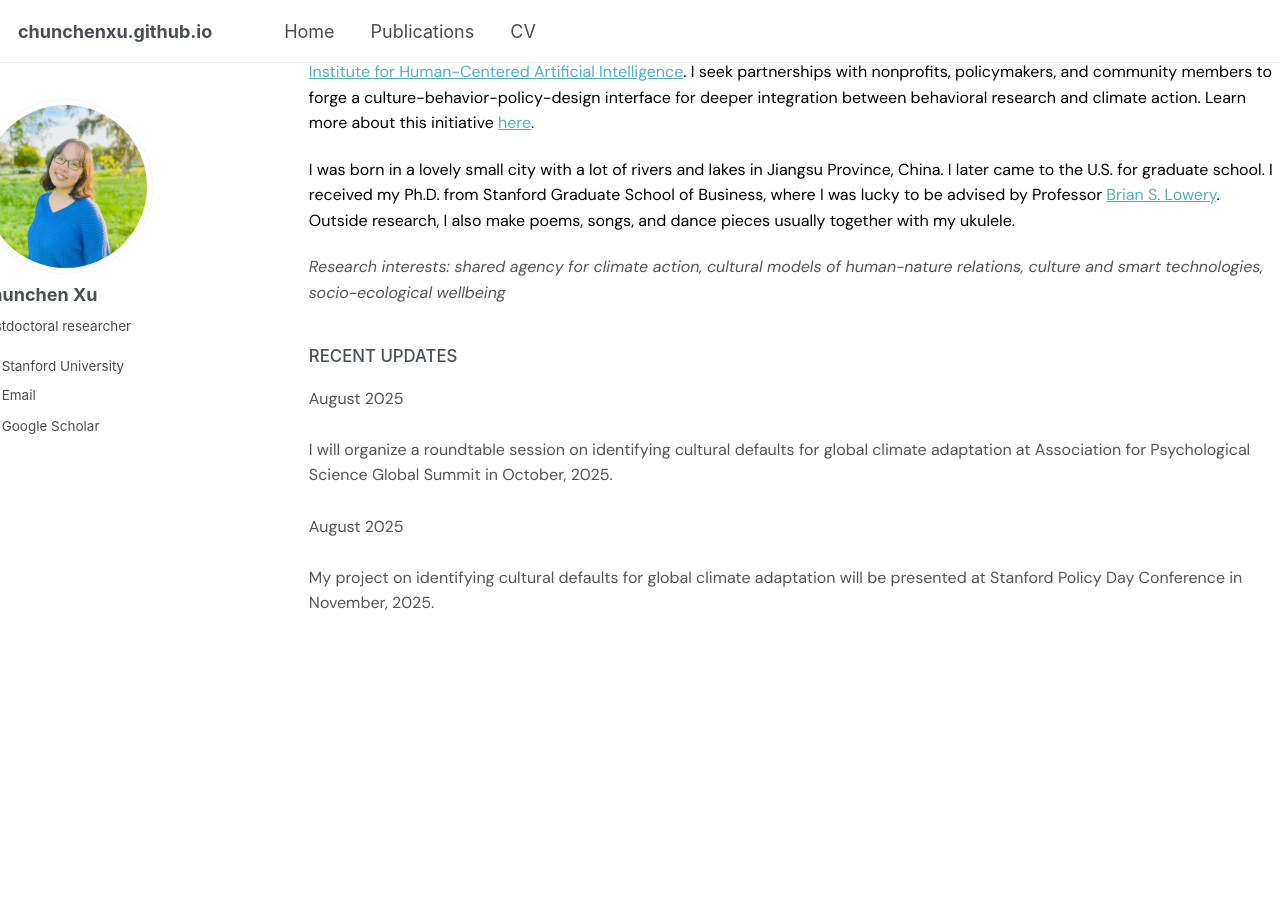
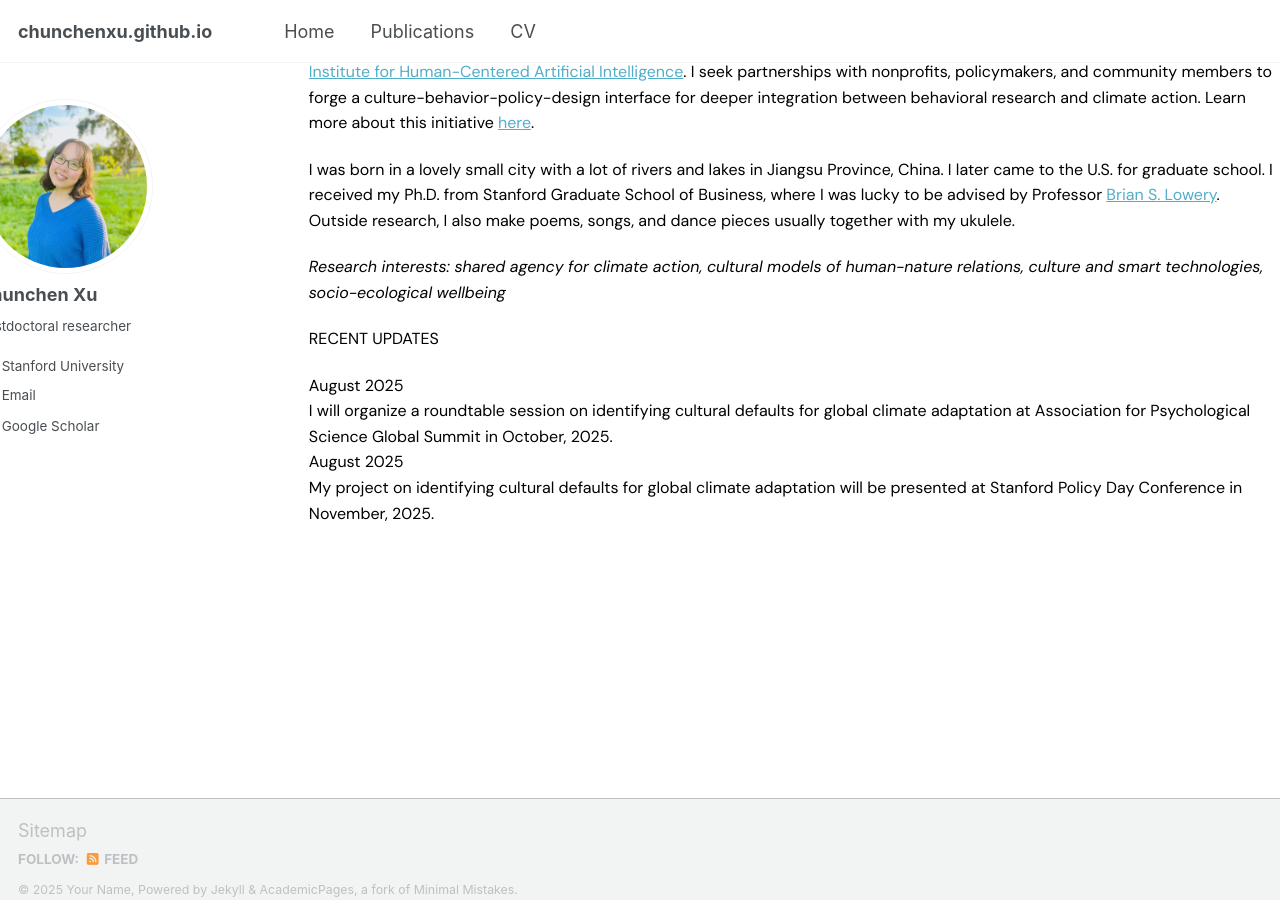
Before and after one commit to chunchenxu/chunchenxu.github.io, a Jekyll site: the page built from _pages/about.html, in a window 1280 px wide and 900 px high, scrolled down 541 px. Built offline with Jekyll 4.4.1, drawn with Linux system fonts in a browser that asks for light colours; some web fonts are replaced; a script that is not in the unit is left out.

Commit message:
Update about.html

```diff
--- a/_pages/about.html
+++ b/_pages/about.html
@@ -19,20 +19,17 @@ redirect_from:
 I was born in a lovely small city with a lot of rivers and lakes in Jiangsu Province, China. I later came to the U.S. for graduate school. I received my Ph.D. from Stanford Graduate School of Business, where I was lucky to be advised by Professor <a href="https://www.gsb.stanford.edu/faculty-research/faculty/brian-lowery">Brian S. Lowery</a>. Outside research, I also make poems, songs, and dance pieces usually together with my ukulele.
 </p>
 
-<div class="smaller-note">
+<p>
 <em> Research interests: shared agency for climate action, cultural models of human-nature relations, culture and smart technologies, socio-ecological wellbeing </em>
-</div>
+</p>
 
-<h2>RECENT UPDATES</h2>
+<p>RECENT UPDATES</p>
 
-<div class="smaller-note">
-August 2025 <br><br>
-I will organize a roundtable session on identifying cultural defaults for global climate adaptation at Association for Psychological Science Global Summit in October, 2025.<br><br>
+August 2025 <br>
+I will organize a roundtable session on identifying cultural defaults for global climate adaptation at Association for Psychological Science Global Summit in October, 2025.<br>
 
-August 2025 <br><br>
-My project on identifying cultural defaults for global climate adaptation will be presented at Stanford Policy Day Conference in November, 2025. <br><br>
-
-</div>
+August 2025 <br>
+My project on identifying cultural defaults for global climate adaptation will be presented at Stanford Policy Day Conference in November, 2025. <br>
 
 </div>
 
```
